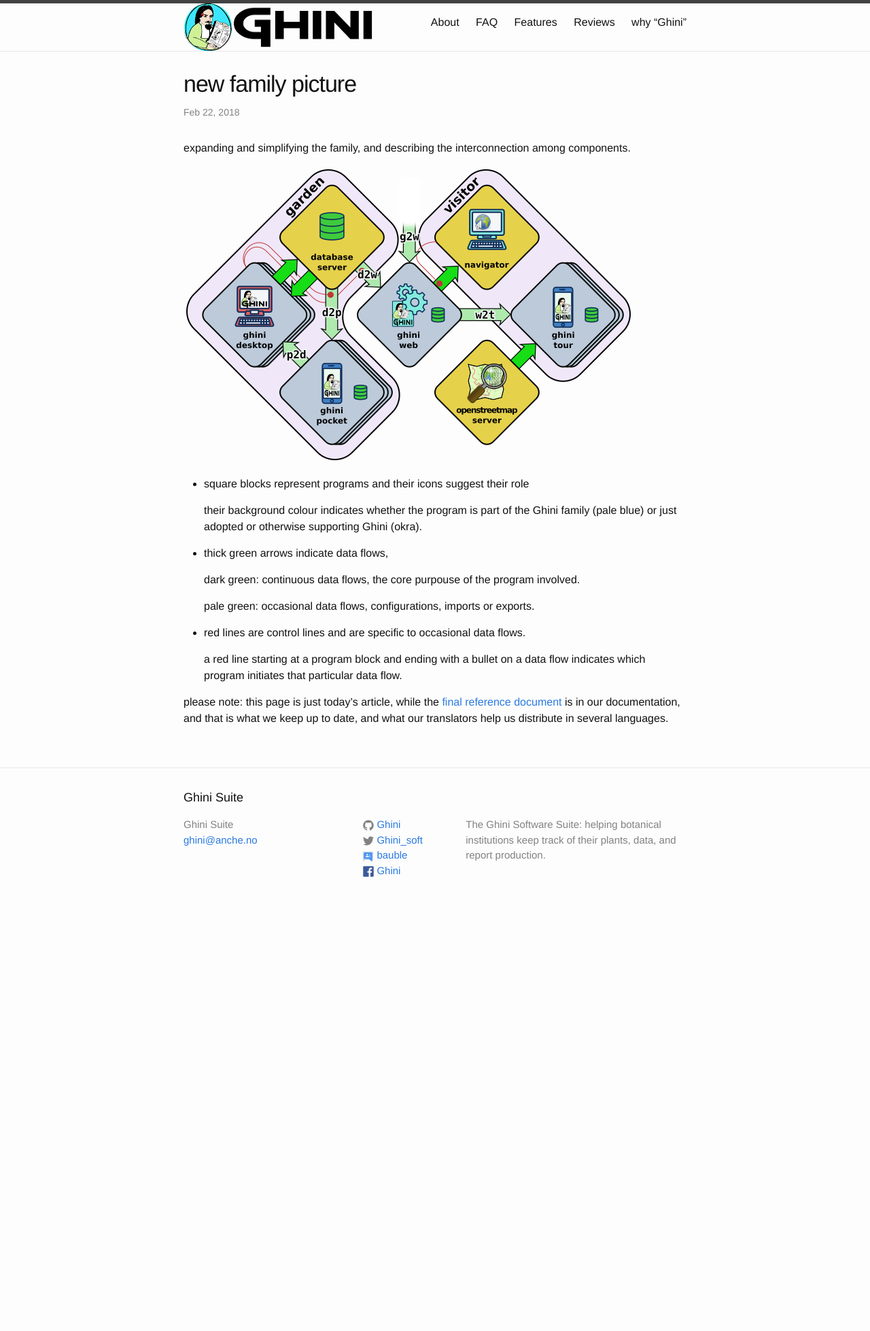
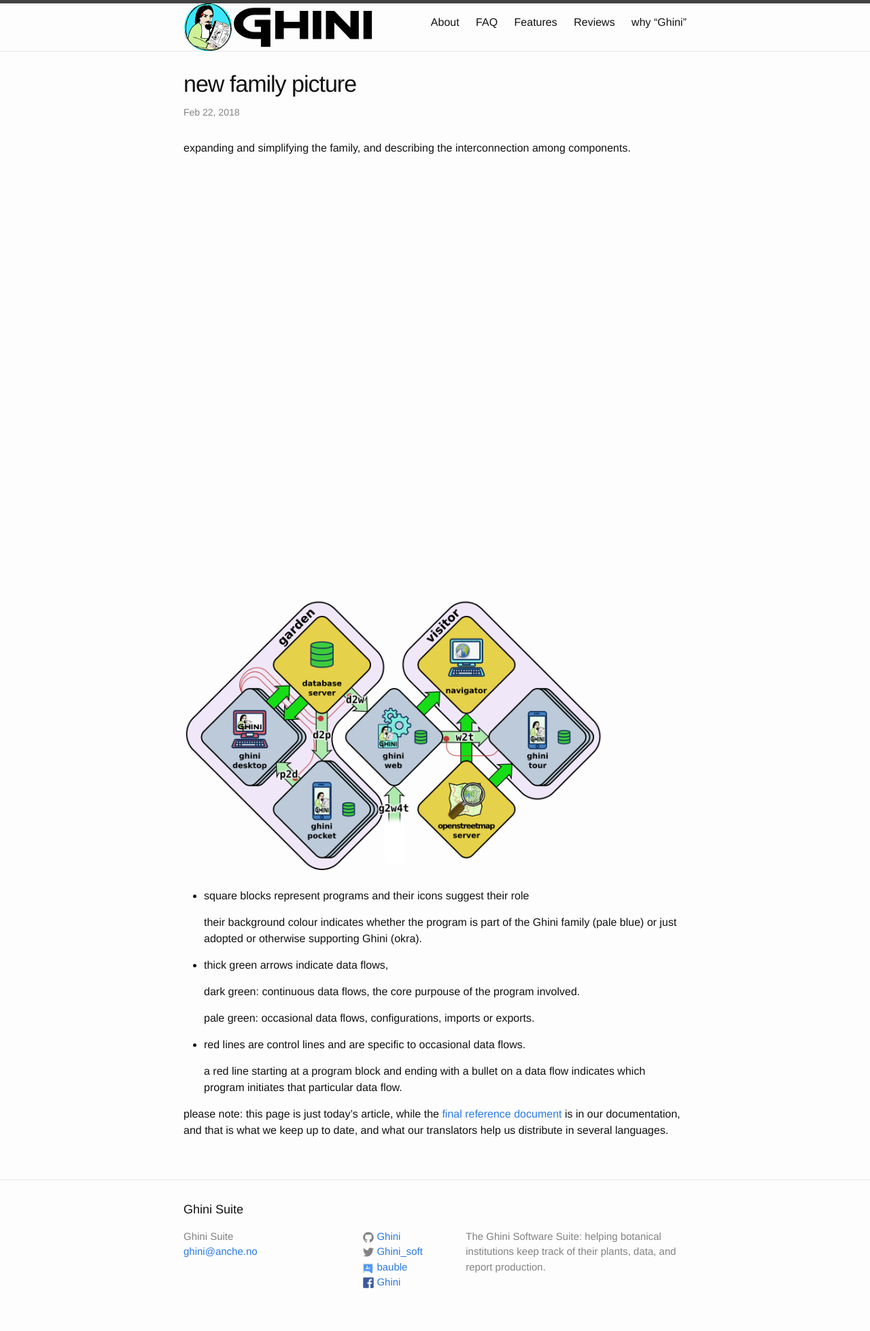
Before and after one commit to Ghini/ghini.github.io, a Jekyll site: the page built from _posts/2018-02-22-new-family-picture.md, in a window 1280 px wide. Shown: the whole page at 68% size. Built offline with Jekyll 4.4.1, drawn with Linux system fonts in a browser that asks for light colours; before the commit the page ends 1352 px from its top, so only the background shows below that.

Commit message:
updating family picture

```diff
--- a/_posts/2018-02-22-new-family-picture.md
+++ b/_posts/2018-02-22-new-family-picture.md
@@ -7,7 +7,7 @@
 
 expanding and simplifying the family, and describing the interconnection among components.
 
-![ghini-family-45.png](/images/ghini-family-45.png)
+![ghini-family-streams.png](/images/ghini-family-streams.png)
 
 - square blocks represent programs and their icons suggest their role
 
```
Also changed, not shown: images/ghini-family-45.png (deleted), images/ghini-family-streams.png.
